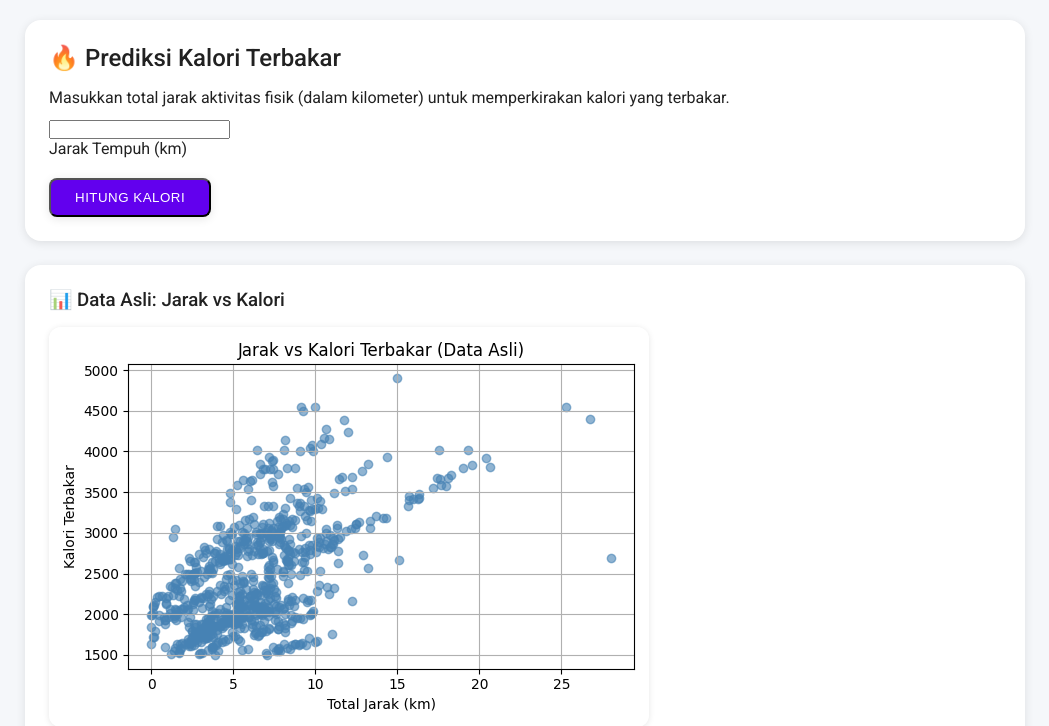
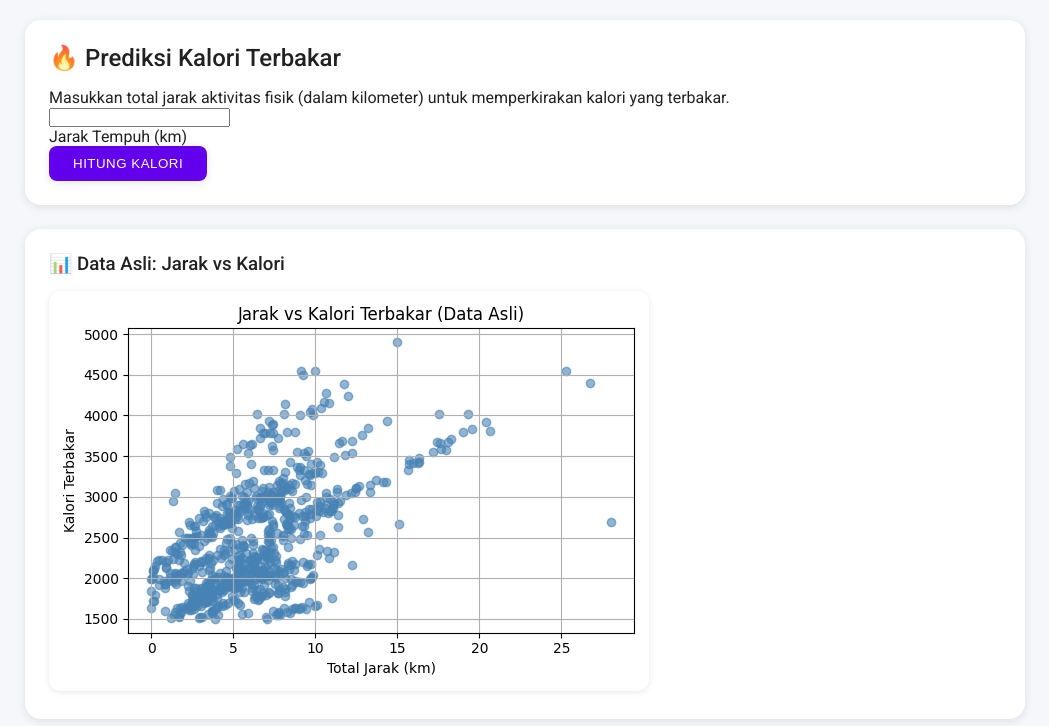
Before and after one commit to erga2904/Regresi-Linear, a Flask app: page / in a window 1280 px wide. Shown: the top 726 px of the page, without its empty margins (115-1164 px from the left). Run offline with Flask 3, Linux system fonts and the light colour scheme.

Commit message:
Update style.css

```diff
--- a/static/style.css
+++ b/static/style.css
@@ -39,27 +39,33 @@ body {
 
 .card:nth-child(2) { animation-delay: 0.1s; }
 .card:nth-child(3) { animation-delay: 0.2s; }
+.card:nth-child(4) { animation-delay: 0.3s; }
 
 h1, h2, h3 {
   font-weight: 500; margin-bottom: 16px;
 }
 
-/* Material You Text Field */
-.mdc-text-field {
-  --mdc-shape-small: 16px;
-  --mdc-outlined-text-field-container-height: 56px;
-  --mdc-outlined-text-field-input-text-size: 16px;
-  --mdc-outlined-text-field-label-text-size: 14px;
-  --mdc-outlined-text-field-focused-label-text-size: 12px;
-  --mdc-outlined-text-field-focused-container-color: #6200ee;
-  --mdc-outlined-text-field-focused-label-color: #6200ee;
-  --mdc-outlined-text-field-hover-outline-color: rgba(98, 0, 238, 0.3);
-  --mdc-outlined-text-field-outline-color: rgba(0, 0, 0, 0.38);
-  --mdc-outlined-text-field-input-text-color: rgba(0, 0, 0, 0.87);
-  --mdc-outlined-text-field-label-text-color: rgba(0, 0, 0, 0.6);
-  width: 100%;
-  max-width: 360px;
-  margin: 12px 0 20px;
+/* Input Group */
+.input-group {
+  display: flex;
+  gap: 8px;
+  margin-bottom: 12px;
+}
+
+.input-group input {
+  flex: 1;
+  padding: 12px 16px;
+  border: 1px solid #ccc;
+  border-radius: 8px;
+  font-size: 16px;
+}
+
+.input-group .input-group-text {
+  padding: 12px 16px;
+  background: #e0e0e0;
+  border: 1px solid #ccc;
+  border-radius: 8px;
+  font-weight: 500;
 }
 
 .mdc-button {
@@ -72,6 +78,8 @@ h1, h2, h3 {
   letter-spacing: 0.5px;
   box-shadow: var(--shadow);
   transition: all 0.3s ease;
+  border: none;
+  cursor: pointer;
 }
 
 .mdc-button:hover {
```
